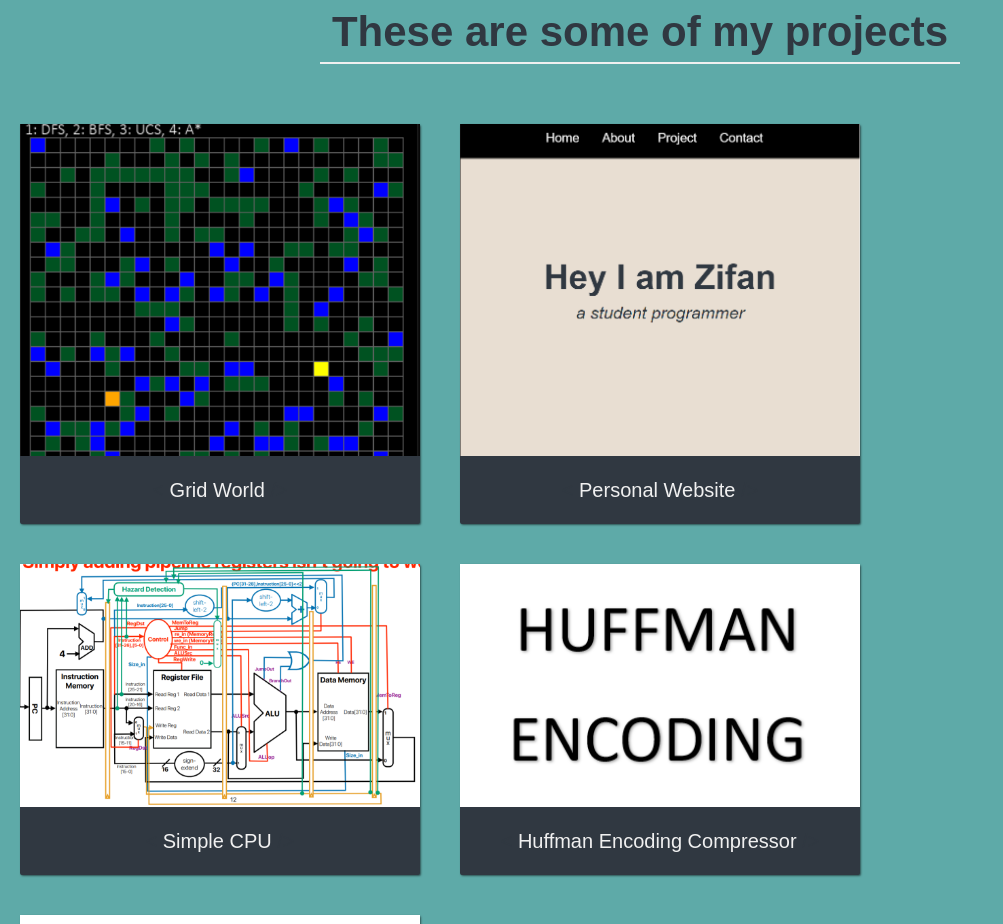
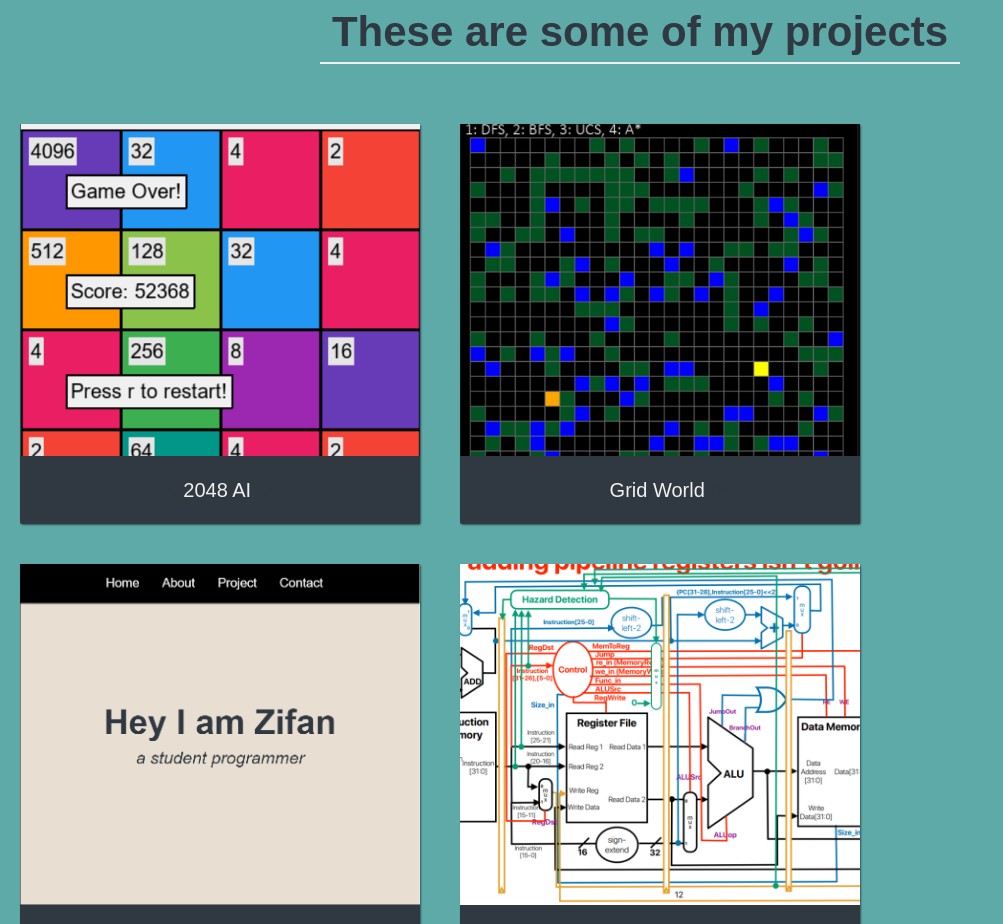
Before and after one commit to ZZhang0808/My-Web-Site, a plain HTML site: page index.html in a window 1280 px wide. Shown: the part 1697-2621 px from the top of the page, without its empty margins (0-1003 px from the left). Drawn offline with Linux system fonts and the light colour scheme.

Commit message:
updated 2048 ai

```diff
--- a/index.html
+++ b/index.html
@@ -74,6 +74,17 @@
   <h2 class="projects-section-header">These are some of my projects</h2>
 
   <div class="projects-grid">
+    <a href="https://github.com/ZZhang0808/2048-AI" target="_blank" class="project project-tile">
+      <img class="project-image"
+        src="https://raw.githubusercontent.com/ZZhang0808/My-Web-Site/master/img/2048proj.PNG"
+        alt="project" />
+      <p class="project-title">
+        <span class="code">&lt;</span>
+        2048 AI
+        <span class="code">&#47;&gt;</span>
+      </p>
+    </a>
+
     <a href="https://github.com/ZZhang0808/4-Graph-Search" target="_blank" class="project project-tile">
       <img class="project-image"
         src="https://raw.githubusercontent.com/ZZhang0808/My-Web-Site/master/img/gridworldproj.PNG"
```
Also changed, not shown: img/2048proj.PNG (added), 1 other file.
